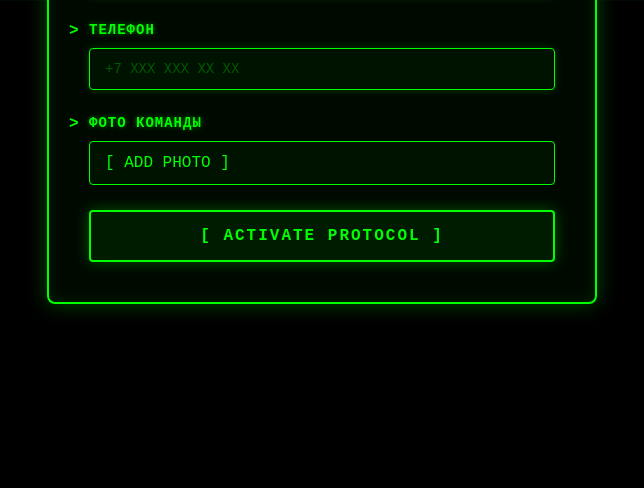
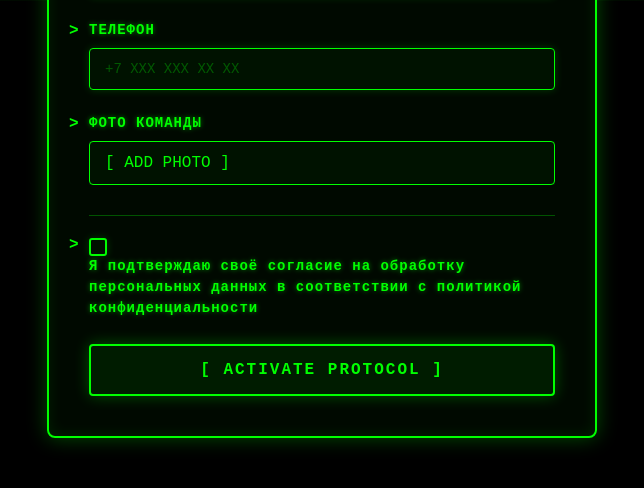
Before and after one commit to oleggatorr/matrix_web, a FastAPI app: page /register in a window 1280 px wide. Shown: the part 799-1287 px from the top of the page, without its empty margins (318-962 px from the left). Before the commit the page ends 1112 px from the top, so only its background shows below. Run offline with FastAPI, Linux system fonts and the light colour scheme.

Commit message:
сортировка и соггласие на обработку

```diff
--- a/main.py
+++ b/main.py
@@ -129,15 +129,35 @@ async def start_session(request: Request, db: Session = Depends(get_db)):
 
 @app.get("/list", response_class=HTMLResponse)
 async def show_list(request: Request, db: Session = Depends(get_db)):
-    users = db.query(User).filter(User.username != "admin").order_by(User.id.asc()).all()
+    # Получаем пользователей из БД (базовая сортировка по ID здесь уже не критична,
+    # так как мы будем пересортировывать список в Python)
+    users = db.query(User).filter(User.username != "admin").all()
 
     users_data = []
+
     for user in users:
         task_tracker = TaskStemps(user.solved_tasks or 0)
+
+        # Формируем статус задач
         tasks_status = {i: task_tracker.get_task(i) for i in range(1, 19)}
+
+        # Считаем количество решенных задач
         solved_count = sum(1 for i in range(1, 19) if task_tracker.get_task(i))
 
-        # Явно извлекаем значения через getattr() — безопасно, если колонки ещё не в БД
+        # Вычисляем разницу времени (в секундах)
+        # Логика: если время есть, считаем дельту. Если нет - ставим бесконечность или 0,
+        # чтобы такие пользователи ушли в конец списка при равном счете.
+        time_diff = float('inf') # По умолчанию худший результат
+        if user.start_time and user.end_time:
+            try:
+                # Убедитесь, что форматы дат совместимы.
+                # Если в БД уже datetime объекты, то вычитание работает напрямую.
+                # Если это строки, их нужно распарсить: datetime.fromisoformat(...)
+                delta = user.end_time - user.start_time
+                time_diff = delta.total_seconds()
+            except Exception:
+                time_diff = float('inf')
+
         users_data.append({
             'id': user.id,
             'username': user.username,
@@ -148,11 +168,28 @@ async def show_list(request: Request, db: Session = Depends(get_db)):
             'start_time': user.start_time,
             'end_time': user.end_time,
             'solved_tasks': user.solved_tasks,
-            'school': getattr(user, 'school', None),   # ← безопасно
-            'city': getattr(user, 'city', None),        # ← безопасно
+            'school': getattr(user, 'school', None),
+            'city': getattr(user, 'city', None),
             'tasks': tasks_status,
             'solved_count': solved_count,
+            'time_diff': time_diff,  # Сохраняем для сортировки
         })
+
+    # СОРТИРОВКА
+    # 1. key=lambda x: x['solved_count'] -> сортируем по кол-ву задач.
+    # 2. reverse=True -> по убыванию (больше задач = выше в списке).
+    # 3. Если solved_count равен, срабатывает второй элемент кортежа: x['time_diff'].
+    #    Так как reverse=True, то большее время_diff окажется выше.
+    #    НАМ НУЖНО обратное для времени (кто быстрее - тот лучше).
+    #    Поэтому для времени используем отрицательное значение или меняем логику.
+
+    # Вариант А: Сортировка кортежем.
+    # Чтобы при равном счете меньшее время (быстрее) было выше, а reverse=True инвертирует всё:
+    # Нам нужно, чтобы "лучшее" время имело "большее" числовое значение при инверсии?
+    # Проще сделать так: сортируем по (-solved_count, time_diff).
+    # Тогда стандартная сортировка (возрастание) даст: сначала макс задачи, потом мин время.
+
+    users_data.sort(key=lambda x: (-x['solved_count'], x['time_diff']))
 
     return templates.TemplateResponse("list.html", {
         "request": request,
--- a/templates/home.html
+++ b/templates/home.html
@@ -25,5 +25,3 @@
     {% endif %}
     <!-- Опционально: кнопка выхода -->
     {% endblock %}
-</body>
-</html>
--- a/templates/register.html
+++ b/templates/register.html
@@ -352,6 +352,106 @@
                 display: none;
             }
         }
+                /* Стили для чекбокса согласия */
+        .consent-group {
+            margin-top: 30px;
+            padding-top: 20px;
+            border-top: 1px solid rgba(0, 255, 0, 0.3);
+        }
+
+        .consent-label {
+            display: flex;
+            align-items: flex-start;
+            gap: 12px;
+            cursor: pointer;
+            font-family: 'Courier New', monospace;
+            font-size: 12px;
+            line-height: 1.5;
+            color: #0c0;
+            user-select: none;
+        }
+
+        .consent-label input[type="checkbox"] {
+            position: absolute;
+            opacity: 0;
+            cursor: pointer;
+            width: 0;
+            height: 0;
+        }
+
+        .checkmark {
+            flex-shrink: 0;
+            width: 18px;
+            height: 18px;
+            border: 2px solid #0f0;
+            background: rgba(0, 20, 0, 0.8);
+            border-radius: 3px;
+            display: flex;
+            align-items: center;
+            justify-content: center;
+            transition: all 0.2s;
+            box-shadow: 0 0 8px rgba(0, 255, 0, 0.2);
+            margin-top: 2px;
+        }
+
+        .consent-label:hover .checkmark {
+            border-color: #0f0;
+            box-shadow: 0 0 15px rgba(0, 255, 0, 0.5);
+            background: rgba(0, 30, 0, 0.9);
+        }
+
+        .consent-label input[type="checkbox"]:checked + .checkmark {
+            background: rgba(0, 50, 0, 0.9);
+            box-shadow: 0 0 12px rgba(0, 255, 0, 0.6);
+        }
+
+        .consent-label input[type="checkbox"]:checked + .checkmark::after {
+            content: '✓';
+            color: #0f0;
+            font-size: 14px;
+            font-weight: bold;
+            text-shadow: 0 0 5px rgba(0, 255, 0, 0.7);
+        }
+
+        .consent-text {
+            flex: 1;
+        }
+
+        .consent-text .matrix-link {
+            color: #0f0;
+            text-decoration: none;
+            border-bottom: 1px dashed rgba(0, 255, 0, 0.5);
+            transition: all 0.2s;
+        }
+
+        .consent-text .matrix-link:hover {
+            color: #0f0;
+            border-bottom-style: solid;
+            text-shadow: 0 0 8px rgba(0, 255, 0, 0.7);
+        }
+
+        .consent-group .error-message {
+            margin-top: 10px;
+            margin-left: 30px;
+            font-weight: bold;
+        }
+
+        /* Анимация тряски при ошибке */
+        @keyframes shake {
+            0%, 100% { transform: translateX(0); }
+            10%, 30%, 50%, 70%, 90% { transform: translateX(-3px); }
+            20%, 40%, 60%, 80% { transform: translateX(3px); }
+        }
+
+        .consent-group.error {
+            animation: shake 0.4s ease-in-out;
+            border-color: #ff3366 !important;
+        }
+
+        .consent-group.error .checkmark {
+            border-color: #ff3366;
+            box-shadow: 0 0 10px rgba(255, 51, 102, 0.5);
+        }
     </style>
 </head>
 <body>
@@ -443,6 +543,20 @@
                     <div class="error-message show" id="photoError">> ERROR: {{ errors.photo }}</div>
                 {% endif %}
             </div>
+
+            <div class="form-group consent-group">
+                <label class="consent-label">
+                    <input type="checkbox" id="consent" name="consent" required>
+                    <span class="checkmark"></span>
+                    <span class="consent-text">
+                        Я подтверждаю своё согласие на обработку персональных данных
+                        <!--<a href="/privacy" target="_blank" class="matrix-link">обработку персональных данных</a> -->
+                        в соответствии с политикой конфиденциальности
+                    </span>
+                </label>
+                <div class="error-message" id="consentError">> ERROR: ACCESS DENIED. CONSENT REQUIRED.</div>
+            </div>
+
 
             <button type="submit" class="btn-register">[ ACTIVATE PROTOCOL ]</button>
         </form>
@@ -536,6 +650,47 @@
     }
     });
 
+    // Валидация чекбокса согласия
+        document.getElementById('registrationForm').addEventListener('submit', function(e) {
+            const consent = document.getElementById('consent');
+            const consentError = document.getElementById('consentError');
+            const consentGroup = consent.closest('.consent-group');
+
+            if (!consent.checked) {
+                e.preventDefault();
+
+                // Показать ошибку
+                consentError.classList.add('show');
+                consentGroup.classList.add('error');
+
+                // Эффект "глитча" на кнопке
+                const btn = document.querySelector('.btn-register');
+                btn.style.animation = 'shake 0.4s ease-in-out';
+                setTimeout(() => {
+                    btn.style.animation = '';
+                }, 400);
+
+                // Скрыть ошибку при клике на чекбокс
+                consent.addEventListener('change', function handler() {
+                    if (this.checked) {
+                        consentError.classList.remove('show');
+                        consentGroup.classList.remove('error');
+                        consent.removeEventListener('change', handler);
+                    }
+                }, { once: false });
+            }
+        });
+
+        // Убрать ошибку при клике на чекбокс (дополнительно)
+        document.getElementById('consent').addEventListener('change', function() {
+            const consentError = document.getElementById('consentError');
+            const consentGroup = this.closest('.consent-group');
+            if (this.checked) {
+                consentError.classList.remove('show');
+                consentGroup.classList.remove('error');
+            }
+        });
+
     </script>
 </body>
 </html>
```
